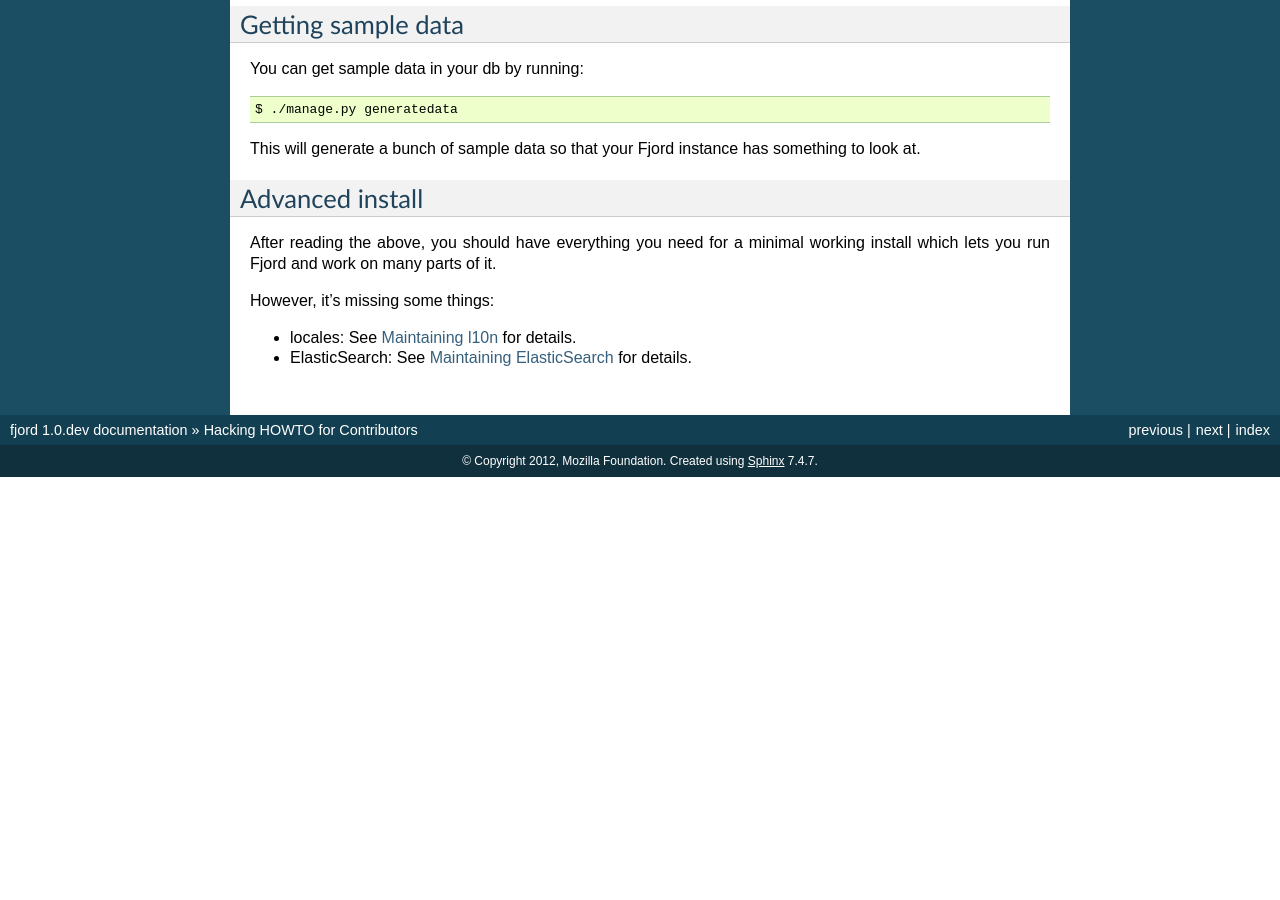
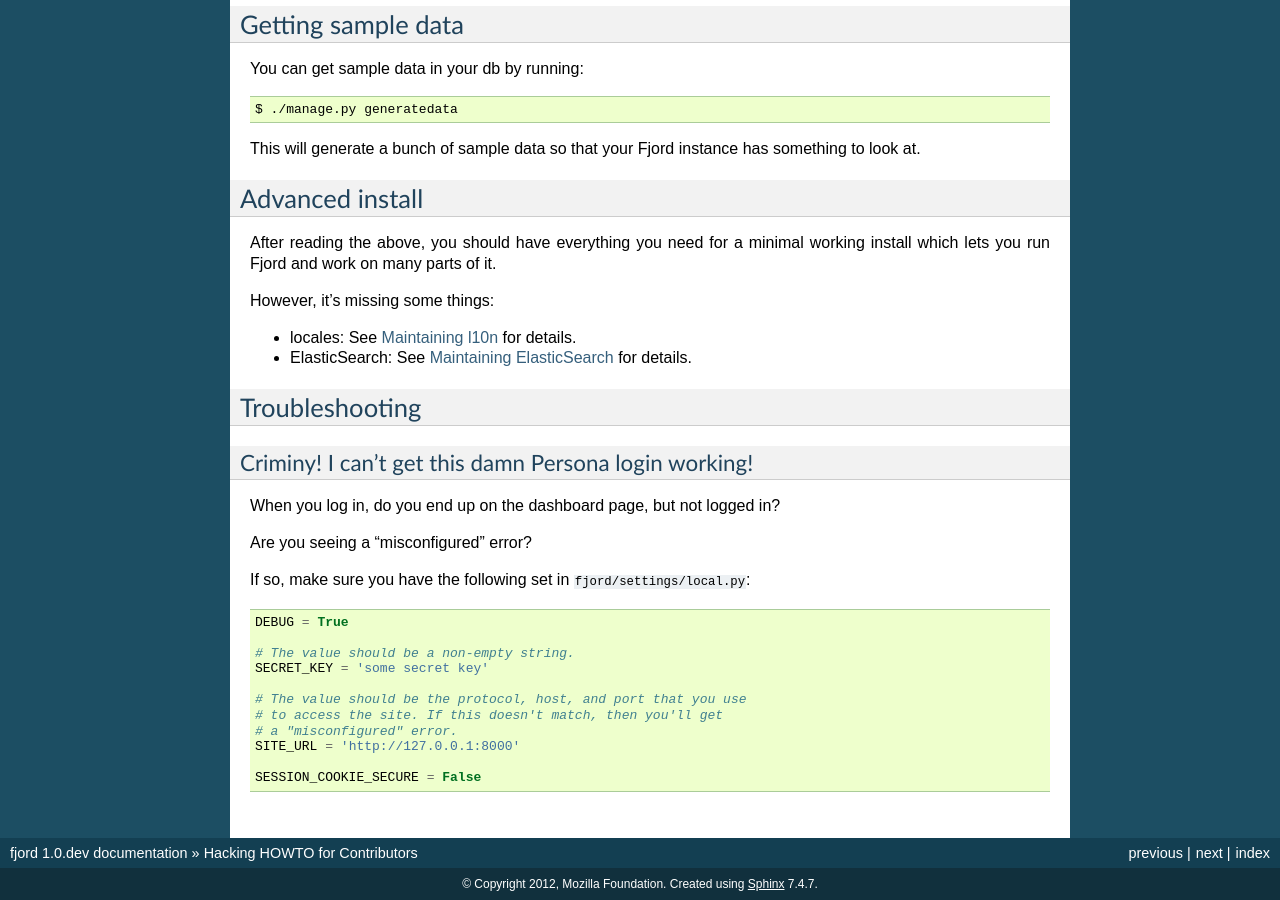
Before and after one commit to mozilla/fjord, a Sphinx documentation site: the page built from docs/hacking_howto.rst, in a window 1280 px wide and 900 px high, scrolled down 4683 px. Built offline with Sphinx 7.4.7, drawn with Linux system fonts in a browser that asks for light colours; before the commit the page ends 5160 px from its top, so only the background shows below that; some of the changed text lies outside the part shown.

Commit message:
Add troubleshooting doc and tweaked local.py-dist
This will theoretically alleviate issues with setting the site up for
functional persona auth for future people.

```diff
--- a/docs/hacking_howto.rst
+++ b/docs/hacking_howto.rst
@@ -334,3 +334,28 @@ However, it's missing some things:
 
 * locales: See :ref:`l10n-chapter` for details.
 * ElasticSearch: See :ref:`es-chapter` for details.
+
+
+Troubleshooting
+===============
+
+Criminy! I can't get this damn Persona login working!
+-----------------------------------------------------
+
+When you log in, do you end up on the dashboard page, but not logged in?
+
+Are you seeing a "misconfigured" error?
+
+If so, make sure you have the following set in ``fjord/settings/local.py``::
+
+    DEBUG = True
+
+    # The value should be a non-empty string.
+    SECRET_KEY = 'some secret key'
+
+    # The value should be the protocol, host, and port that you use
+    # to access the site. If this doesn't match, then you'll get
+    # a "misconfigured" error.
+    SITE_URL = 'http://127.0.0.1:8000'
+
+    SESSION_COOKIE_SECURE = False
```
Also changed, not shown: 1 other file.
